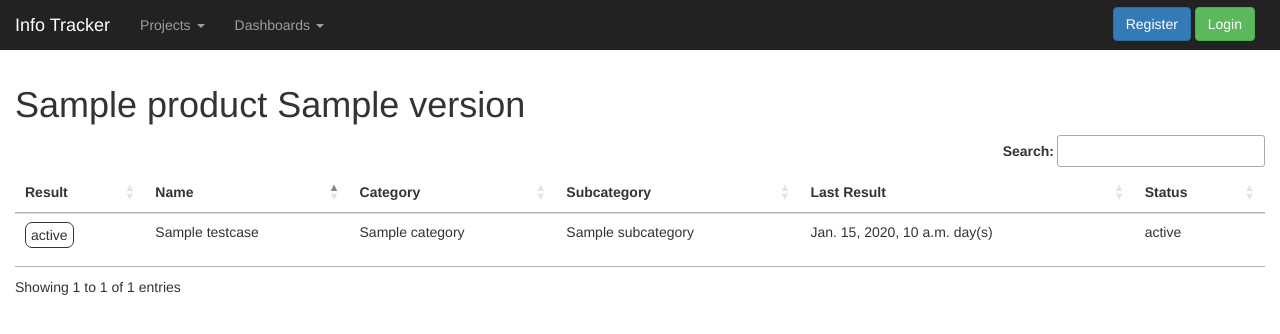
After one commit to gagelarsen53/TestTracker, a Django app: template test_tracker/templates/test_tracker/dashboard2.html in a window 1280 px wide. The commit adds this page. Shown: the top 334 px of the page. Run offline with Django 3.2, Linux system fonts and the light colour scheme; the template is opened without the code that fills it: most values are stand-ins (such as "Sample title", 1, 10 or a date in 2020); some libraries are stand-ins or nearby versions.

Commit message:
initial dashboard2

```diff
--- a/templates/general/general_layout.html
+++ b/templates/general/general_layout.html
@@ -16,6 +16,9 @@
 <meta name="viewport" content="width=device-width, initial-scale=1">
 
 {% block project_head %}
+{% endblock %}
+
+{% block project_script %}
 {% endblock %}
 
 <style>
--- /dev/null
+++ b/test_tracker/static/css/test_tracker_dashboard.css
@@ -0,0 +1,60 @@
+.test-dashboard-status {
+    border-width: 1px;
+    border-style: solid;
+    padding: 2px 5px;
+    border-radius: 7px;
+    text-align: center;
+    display: inline-block;
+}
+
+.test-dashboard-status-pass {
+    border-color: #1ac200;
+    color: black;
+    background-color: #73d463;
+}
+
+.test-dashboard-status-fail {
+    border-color: #ff5e4d;
+    color: black;
+    background-color: #ff7769;
+}
+
+.test-dashboard-status-false-negative {
+    border-color: #d1bc75;
+    color: black;
+    background-color: #e6cf83;
+}
+
+.test-dashboard-status-issue {
+    border-color: #b758e0;
+    color: black;
+    background-color: #c88ae3;
+}
+
+.test-dashboard-status-bug {
+    border-color: #353436;
+    color: white;
+    background-color: #4a484d;
+}
+
+.last-result-very-out-of-date {
+    border-width: 1px;
+    border-style: solid;
+    padding: 2px 5px;
+    border-radius: 7px;
+    border-color: #c24132;
+    color: white;
+    background-color: #fa452f;
+    display: inline-block;
+}
+
+.last-result-out-of-date {
+    border-width: 1px;
+    border-style: solid;
+    padding: 2px 5px;
+    border-radius: 7px;
+    border-color: #f59536;
+    color: yellow;
+    background-color: #ff8f21;
+    display: inline-block;
+}
--- /dev/null
+++ b/test_tracker/static/js/test_tracker_dashboard.js
@@ -0,0 +1,6 @@
+$(document).ready( function () {
+    $('#dashboard-table').DataTable({
+        "paging": false,
+        "order": [[1, "asc"]]
+    });
+} );
--- /dev/null
+++ b/test_tracker/templates/test_tracker/dashboard2.html
@@ -0,0 +1,57 @@
+{% extends "test_tracker/layout.html" %}
+
+{% block extra_head %}
+{% load static %}
+<link rel="stylesheet" type="text/css" href="https://cdn.datatables.net/1.10.23/css/jquery.dataTables.css">
+<link rel="stylesheet" href="{% static 'css/test_tracker_dashboard.css' %}">
+{% endblock %}
+
+{% block test_tracker_content %}
+{% load static %}
+
+<h1>{{ product.name }} {{ product.version }}</h1>
+
+<div class="table-responsive">
+    <table id="dashboard-table" class="table table-hover">
+        <thead>
+            <tr>
+                <th>Result</th>
+                <th>Name</th>
+                <th>Category</th>
+                <th>Subcategory</th>
+                <th>Last Result</th>
+                <th>Status</th>
+            </tr>
+        </thead>
+        <tbody>
+            {% for testcase in testcases %}
+            <tr class="testcase-row" data-testcase_id="{{ testcase.id }}">
+                <td class="testcase-result-cell">
+                    <div id="test-result-{{ testcase.id }}">
+                        <p class="test-dashboard-status test-dashboard-status-{{ testcase.last_status_class }}">
+                            {{ testcase.last_status }}
+                        </p>
+                    </div>
+                </td>
+                <td class="testcase-name-cell">{{ testcase.name }}</td>
+                <td class="testcase-category-cell">{{ testcase.category }}</td>
+                <td class="testcase-subcategory-cell">{{ testcase.subcategory }}</td>
+                <td class="testcase-days-since-cell">
+                    <p class="{{ testcase.out_of_date_class }}">
+                        {{ testcase.days_since_last }} day(s)
+                    </p>
+                </td>
+                <td class="testcase-status-cell">{{ testcase.active_status }}</td>
+            </tr>
+            {% endfor %}
+        </tbody>
+    </table>
+</div>
+
+{% endblock %}
+
+<!-- Script Tags -->
+{% block test_tracker_script %}
+<script type="text/javascript" charset="utf8" src="https://cdn.datatables.net/1.10.23/js/jquery.dataTables.js"></script>
+<script src="{% static 'js/test_tracker_dashboard.js' %}"></script>
+{% endblock %}
--- a/test_tracker/templates/test_tracker/layout.html
+++ b/test_tracker/templates/test_tracker/layout.html
@@ -5,6 +5,8 @@
 {% load static %}
 <link rel="stylesheet" href="{% static 'css/tracker.css' %}">
 <script src="{% static 'js/test_tracker.js' %}"></script>
+{% block extra_head %}
+{% endblock %}
 {% endblock %}
 
 
@@ -37,3 +39,10 @@
 </div>
 
 {% endblock %}
+
+{% block project_script %}
+
+    {% block test_tracker_script %}
+    {% endblock %}
+
+{% endblock %}
--- a/test_tracker/urls.py
+++ b/test_tracker/urls.py
@@ -25,6 +25,8 @@ urlpatterns = [
     path('dashboard/<str:name>/<str:version>', views.dashboard, name='dashboard'),
     path('dashboard/<str:name>/<str:version>/table', views.dashboard_table, name='dashboard_table'),
     path('dashboard/<str:name>/<str:version>/info', views.dashboard_info, name='dashboard_info'),
+    # Dashboard 2
+    path('dashboard2/<str:name>/<str:version>', views.dashboard2, name='dashboard2'),
     # Upload
     path('upload/results/<str:name>/<str:version>', views.upload_results, name='upload_results'),
     path('upload/testcases/<str:name>/<str:version>', views.upload_testcases, name='upload_testcases'),
--- a/test_tracker/views/__init__.py
+++ b/test_tracker/views/__init__.py
@@ -12,6 +12,7 @@ from test_tracker.views.dashboard import dashboard_table
 from test_tracker.views.dashboard import dashboard_info
 from test_tracker.views.dashboard import delete_results_for_date
 from test_tracker.views.dashboard import copy_result_to_current_date
+from test_tracker.views.dashboard2 import dashboard2
 from test_tracker.views.daily_stats import daily_stats
 from test_tracker.views.upload_results import upload_results
 from test_tracker.views.upload_testcases import upload_testcases
```
Also changed, not shown: test_tracker/views/dashboard2.py (added, +62 -0 lines).
